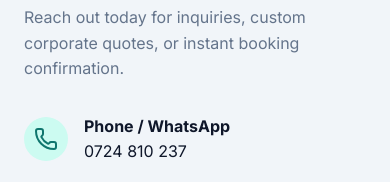
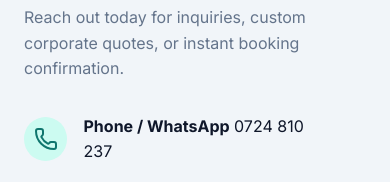
Before and after one commit to kingfetson/Safitime-Cleaning-Premium-Residential-Commercial-Cleaning-, a plain HTML site: page index.html in a window 390 px wide. Shown: the part 10180-10362 px from the top of the page. Drawn offline with nearby package versions, Linux system fonts and the light colour scheme.

Commit message:
Update phone link for contact details

```diff
--- a/index.html
+++ b/index.html
@@ -480,7 +480,7 @@
                             <div class="detail-icon"><i data-lucide="phone"></i></div>
                             <div>
                                 <strong>Phone / WhatsApp</strong>
-                                <p><a href="tel:0724810237">0724 810 237</a></p>
+                                <a href="tel:0724810237" data-phone>0724 810 237</a>
                             </div>
                         </div>
                         <div class="contact-detail-item">
```
